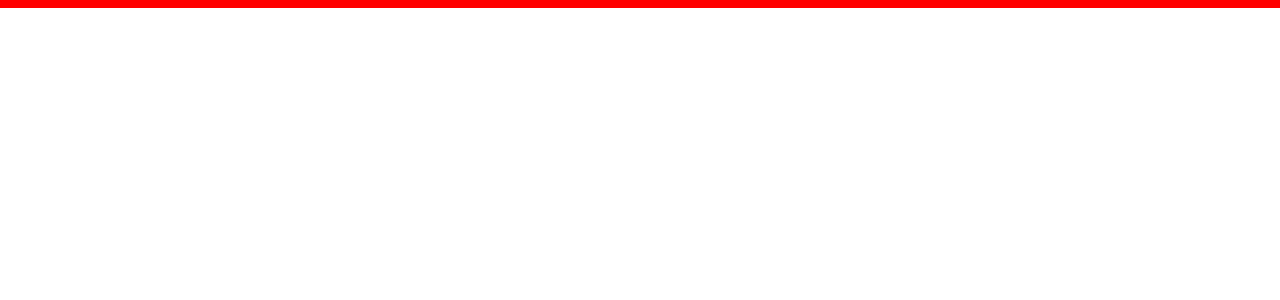
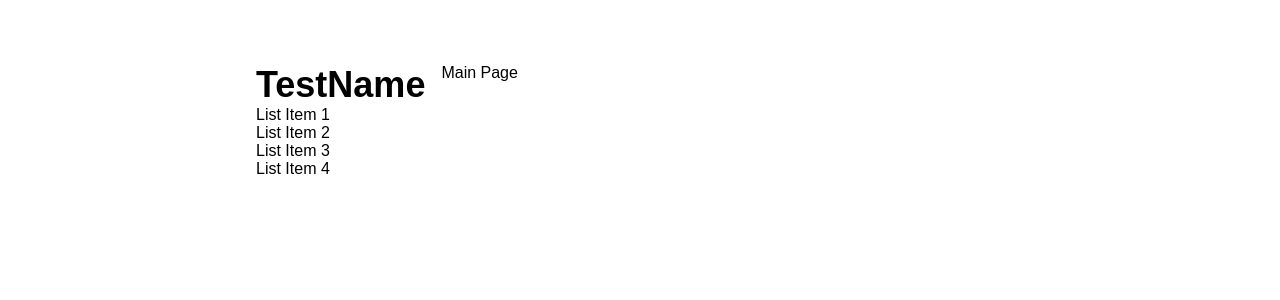
Before and after one commit to GustavoGus0/StartUp-Frontend, a React (Vite) app: page / in a window 1280 px wide. Shown: the top 300 px of the page. Built offline with nearby package versions, Linux system fonts and the light colour scheme.

Commit message:
Added layout component to define/control position of header, navbar and main content

```diff
--- a/src/App.tsx
+++ b/src/App.tsx
@@ -1,3 +1,14 @@
+import { Route, Routes } from 'react-router'
+
+import { Layout } from './components/Layout'
+import { Main } from './pages/Main'
+
 export default function App() {
-  return <div></div>
+  return (
+    <Routes>
+      <Route element={<Layout />}>
+        <Route path="/" element={<Main />} />
+      </Route>
+    </Routes>
+  )
 }
--- /dev/null
+++ b/src/components/Layout/index.module.scss
@@ -0,0 +1,26 @@
+@use '../../styles/vars' as *;
+
+.mainContainer {
+  min-height: 100svh;
+  width: $browserPageWidth;
+  display: flex;
+  flex-direction: row;
+  gap: $menuToMainContentGap;
+  margin: 0 auto;
+
+  .header {
+    margin-top: $marginFromTopOfPage;
+    width: $menuHeaderWidth;
+    text-wrap: nowrap;
+
+    .headerText {
+      font-size: $mainHeaderFontSize;
+      font-weight: $mainHeaderFontWeight;
+    }
+  }
+
+  .main {
+    margin-top: $marginFromTopOfPage;
+    width: $mainContentWidth;
+  }
+}
--- /dev/null
+++ b/src/components/Layout/index.tsx
@@ -0,0 +1,32 @@
+import { Outlet } from 'react-router'
+
+import css from './index.module.scss'
+
+export const Layout = () => {
+  return (
+    <div className={css.mainContainer}>
+      <header className={css.header}>
+        <h1 className={css.headerText}>TestName</h1>
+        <nav className={css.navbar}>
+          <Menu />
+        </nav>
+      </header>
+      <main className={css.main}>
+        <div className={css.content}>
+          <Outlet />
+        </div>
+      </main>
+    </div>
+  )
+}
+
+const Menu = () => {
+  return (
+    <ul className={css.menuList}>
+      <li className={css.listItem}>List Item 1</li>
+      <li className={css.listItem}>List Item 2</li>
+      <li className={css.listItem}>List Item 3</li>
+      <li className={css.listItem}>List Item 4</li>
+    </ul>
+  )
+}
--- /dev/null
+++ b/src/pages/Main/index.tsx
@@ -0,0 +1,3 @@
+export const Main = () => {
+  return <div>Main Page</div>
+}
--- a/src/styles/_vars.scss
+++ b/src/styles/_vars.scss
@@ -1,4 +1,16 @@
+// BASIC VARIABLES
 $lightThemePageBackground: rgb(255 255 255);
 $lightThemeTextColor: rgb(0 0 0);
 $defaultFontSize: 16px;
 $defaultFontFamily: 'Onest', 'Arial', sans-serif;
+$browserPageWidth: 60%;
+$menuToMainContentGap: 1rem;
+$marginFromTopOfPage: 4rem;
+
+// MAIN HEADER UNDER NAVBAR
+$mainHeaderFontSize: 2.25rem;
+$mainHeaderFontWeight: bold;
+
+// MAIN LAYOUT
+$menuHeaderWidth: 25%;
+$mainContentWidth: 100%;
--- a/src/styles/global.scss
+++ b/src/styles/global.scss
@@ -4,7 +4,7 @@
   margin: 0;
   padding: 0;
   box-sizing: border-box;
-  border: 1px solid red;
+  // border: 1px solid red;
 }
 
 body {
```
